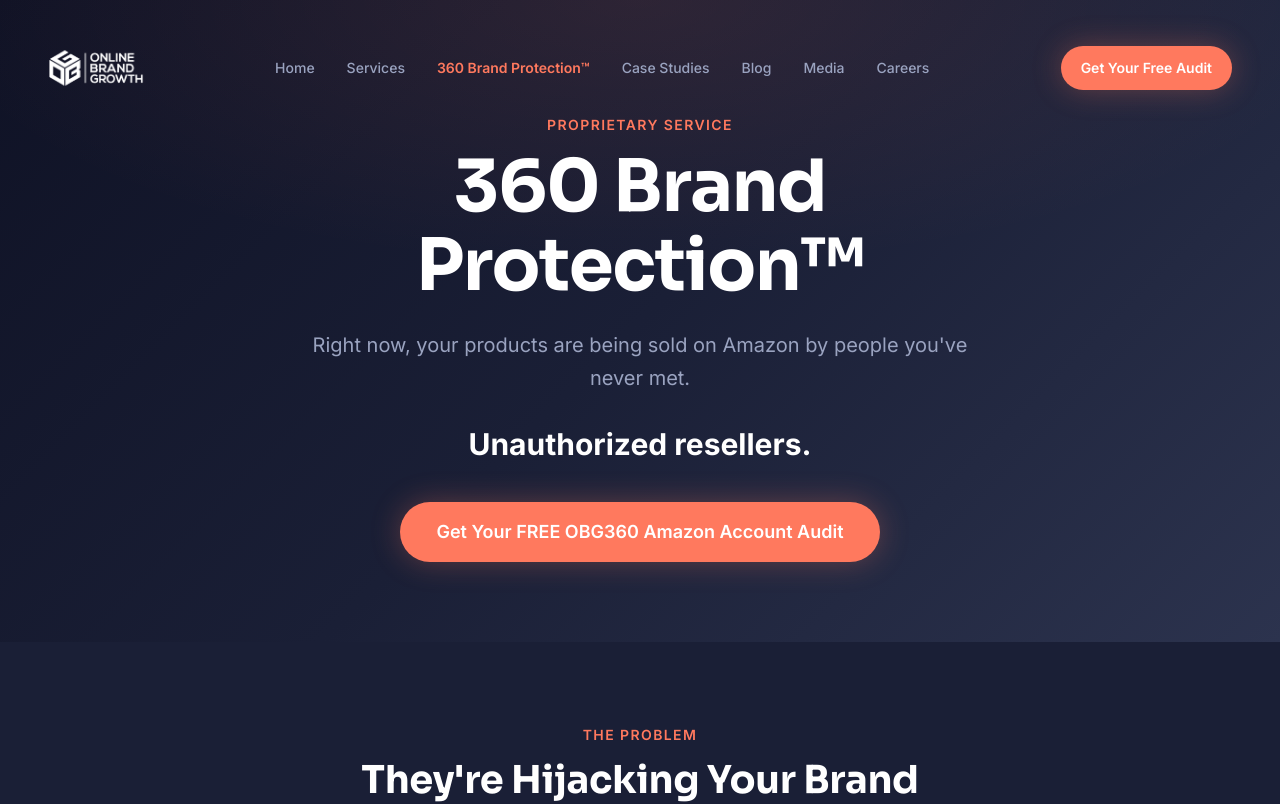
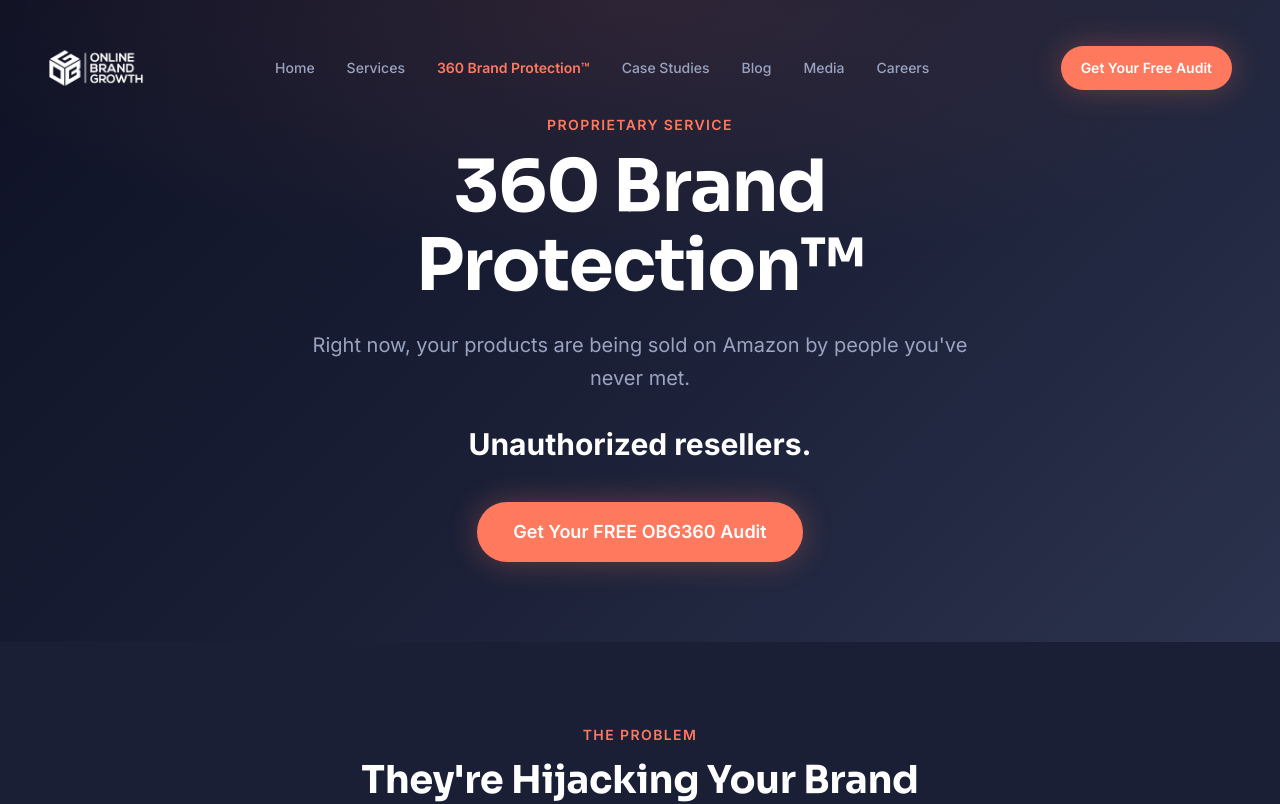
Before and after one commit to jon643/obg-crm, a Next.js app: page /360-brand-protection in a window 1280 px wide. Shown: the top 804 px of the page. Built offline with nearby package versions, Linux system fonts and the light colour scheme.

Commit message:
Update page.tsx

```diff
--- a/app/360-brand-protection/page.tsx
+++ b/app/360-brand-protection/page.tsx
@@ -110,7 +110,7 @@
                 rel="noopener noreferrer"
                 className="btn-primary text-lg px-9 py-4"
               >
-                Get Your FREE OBG360 Amazon Account Audit
+                Get Your FREE OBG360 Audit
               </Link>
             </AnimatedSection>
           </div>
@@ -250,7 +250,7 @@
               </h2>
               <p className="text-obg-gray text-lg mb-10">
                 If you want to take down unauthorized resellers and gain full control of your
-                Amazon channel, get your free OBG360 Amazon Account Audit from Online Brand Growth today.
+                Amazon channel, Get Your FREE OBG360 Audit from Online Brand Growth today.
               </p>
               <div className="flex flex-col sm:flex-row items-center justify-center gap-4">
                 <Link
@@ -259,7 +259,7 @@
                   rel="noopener noreferrer"
                   className="btn-primary text-lg px-9 py-4"
                 >
-                  Get Your FREE OBG360 Amazon Account Audit
+                  Get Your FREE OBG360 Audit
                 </Link>
                 <Link href="/services" className="btn-secondary text-lg px-9 py-4">
                   View All Services
```
